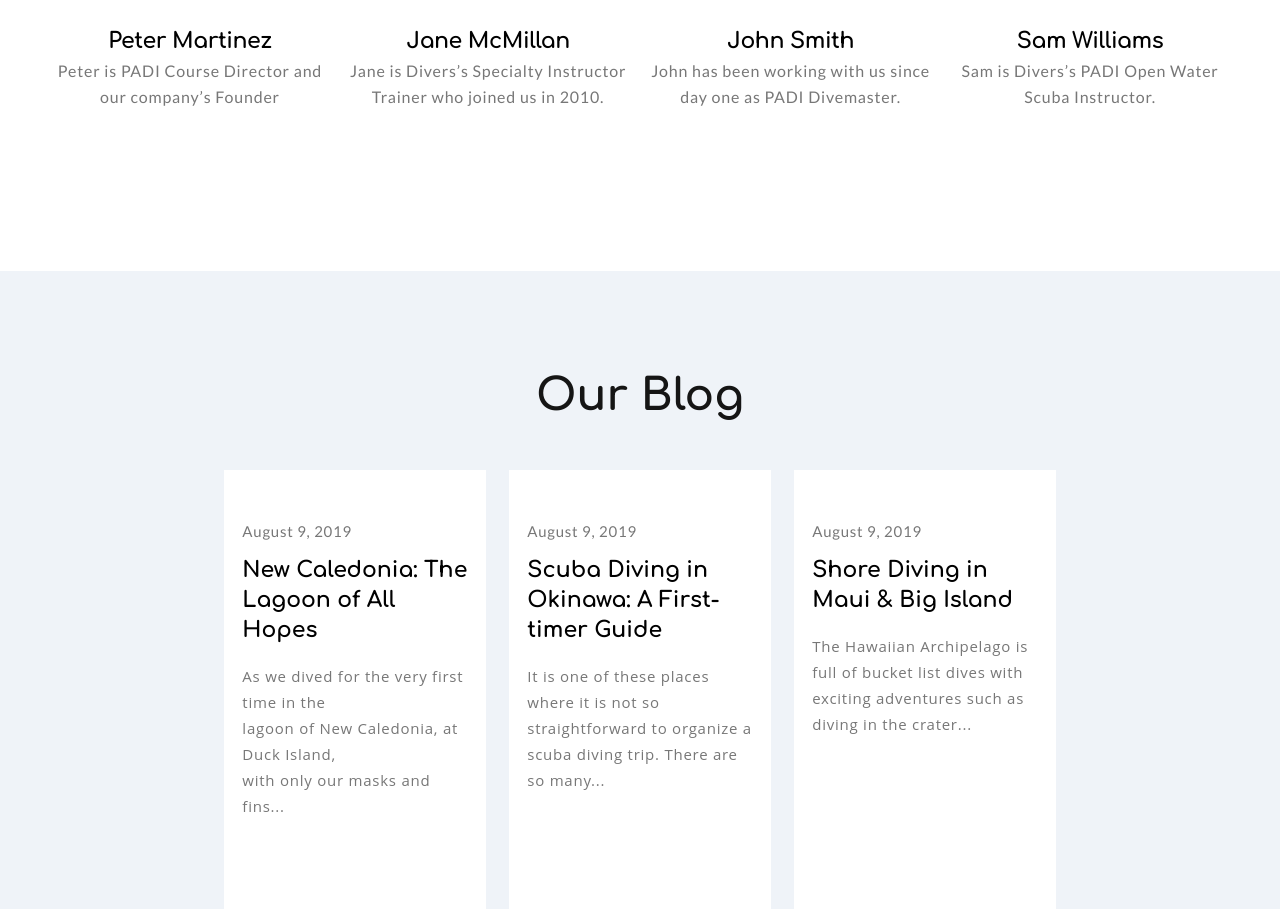
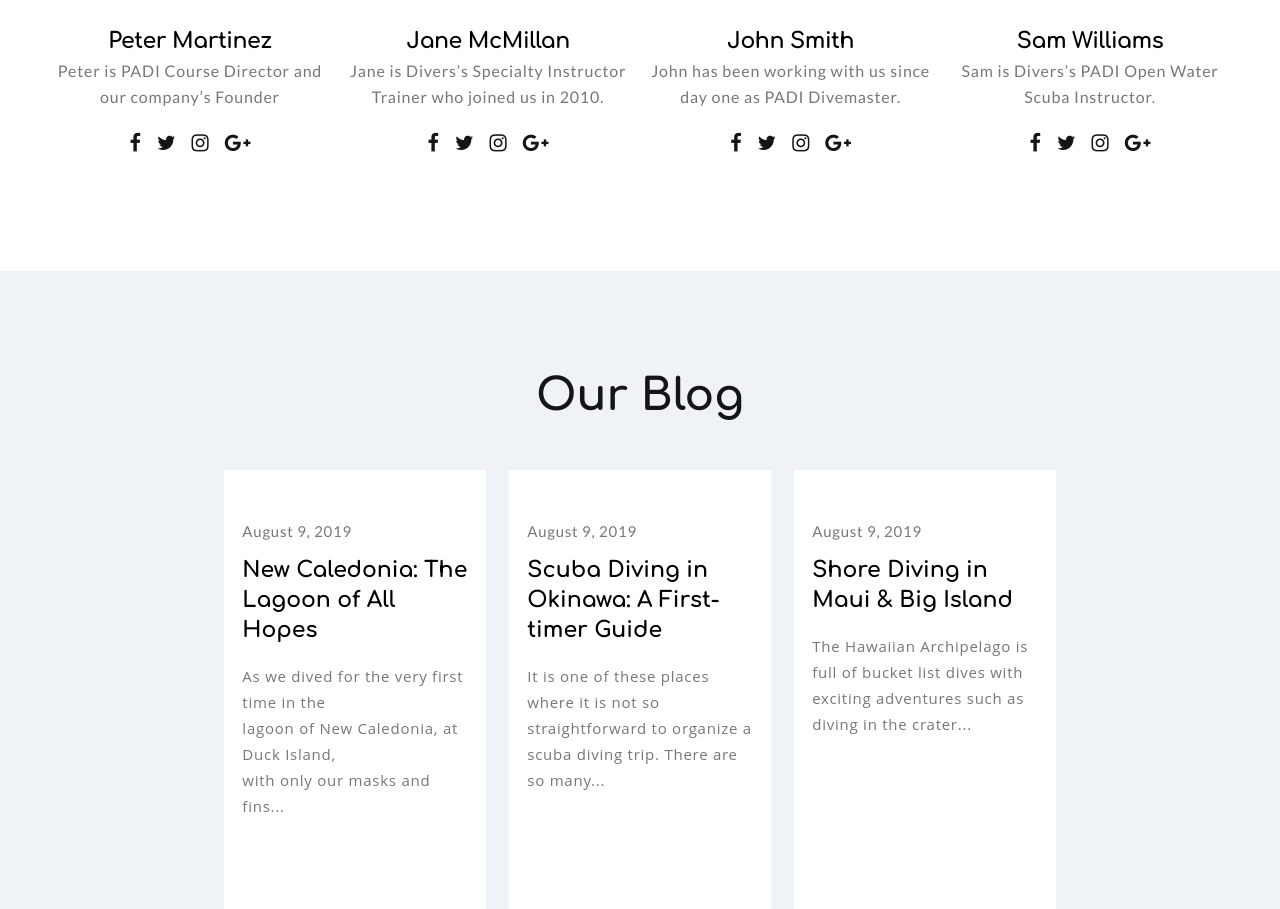
Before and after one commit to vibo777/-Project_Scooba_diving_website_clone, a plain HTML site: page img/index.html in a window 1280 px wide. Shown: the part 4520-5429 px from the top of the page. Drawn offline with Linux system fonts and the light colour scheme.

Commit message:
updates on hover
work on instructor, blog hover part & social media icons

```diff
--- a/img/index.html
+++ b/img/index.html
@@ -291,21 +291,53 @@
             <img src="./peter.jpg" alt="" width="270" height="227">
             <p class="inst-name">Peter Martinez</p>
             <p class="inst-desc">Peter is PADI Course Director and <br> our company’s Founder</p>
+
+            <div class="social-icon">
+              <p><i class="fa fa-facebook"></i></p>
+              <p><i class="fa fa-twitter"></i></p>
+              <p><i class="fa fa-instagram"></i></p>
+              <p><i class="fa fa-google-plus"></i></p>
+            </div>
+
           </div>
           <div class="inst-content">
             <img src="./jane.jpg" alt="" width="270" height="227">
             <p class="inst-name">Jane McMillan</p>
             <p class="inst-desc">Jane is Divers’s Specialty Instructor <br> Trainer who joined us in 2010.</p>
+
+            <div class="social-icon">
+              <p><i class="fa fa-facebook"></i></p>
+              <p><i class="fa fa-twitter"></i></p>
+              <p><i class="fa fa-instagram"></i></p>
+              <p><i class="fa fa-google-plus"></i></p>
+            </div>
+
           </div>
           <div class="inst-content">
             <img src="./john.jpg" alt="" width="270" height="227">
             <p class="inst-name">John Smith</p>
             <p class="inst-desc">John has been working with us since<br>day one as PADI Divemaster.</p>
+
+            <div class="social-icon">
+              <p><i class="fa fa-facebook"></i></p>
+              <p><i class="fa fa-twitter"></i></p>
+              <p><i class="fa fa-instagram"></i></p>
+              <p><i class="fa fa-google-plus"></i></p>
+            </div>
+
           </div>
           <div class="inst-content">
             <img src="./sam.jpg" alt="" width="270" height="227">
             <p class="inst-name">Sam Williams</p>
             <p class="inst-desc">Sam is Divers’s PADI Open Water <br> Scuba Instructor.</p>
+
+            <div class="social-icon">
+              <p><i class="fa fa-facebook"></i></p>
+              <p><i class="fa fa-twitter"></i></p>
+              <p><i class="fa fa-instagram"></i></p>
+              <p><i class="fa fa-google-plus"></i></p>
+            </div>
+
           </div>
 
         </div>
--- a/img/style.css
+++ b/img/style.css
@@ -557,6 +557,10 @@
     font-weight: 700;
     letter-spacing: -.02em;
     margin-top: 28px;
+    cursor: pointer;
+}
+.inst-content .inst-name:hover{
+    color: #0473db;
 }
 .inst-content img:hover{
     transform: scale(1.05);
@@ -571,6 +575,26 @@
     letter-spacing: .05em;
     color: #777777;
 }
+.social-icon{
+    width: 100%;
+    display: flex;
+    /* background-color: #f8ea49; */
+    justify-content: center;
+    align-items: center;
+}
+.social-icon>p{
+    font-size: 20px;
+    margin-top: 15px;
+    color: #151515;
+    padding: 8px;
+    cursor: pointer;
+
+}
+.social-icon>p:hover{
+    transition: .5s;
+    color: #0473db;
+}
+
 
 /* Css for Blog section  */
 .blog{
@@ -581,6 +605,7 @@
     display: flex;
     flex-direction: column;
     align-items: center;
+
 }
 .blog-title{
     font-family: "Comfortaa", cursive;
@@ -595,15 +620,26 @@
     background-color: #eff3f8;
     display: flex;
     justify-content: space-between;
+
 }
 .card{
     width: 31.5%;
     height: 100%;
     background-color:white;
+
 }
+/* .blog-cards .card:hover{
+
+} */
 .card img{
     width: 100%;
 }
+.card img:hover{
+    transition: .4s;
+    transform: scale(1.1);
+    cursor: pointer;
+}
+
 .blog-content{
     text-align: left;
     padding: 34px 7% 45px;
@@ -622,6 +658,10 @@
     font-weight: 700;
     margin-top: 15px;
     line-height: 1.36364;
+    cursor: pointer;
+}
+.blog-content .blog-head:hover{
+    color: #0473db;
 }
 .blog-content .blog-details{
     font-size: 15px;
```
